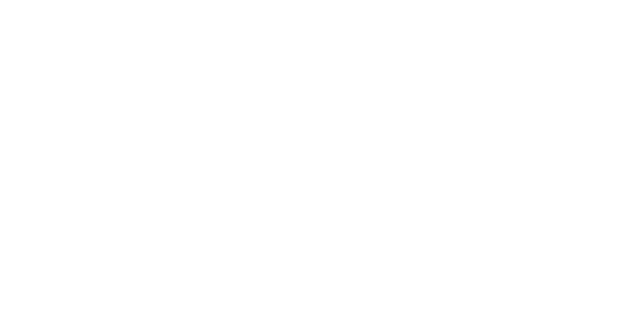
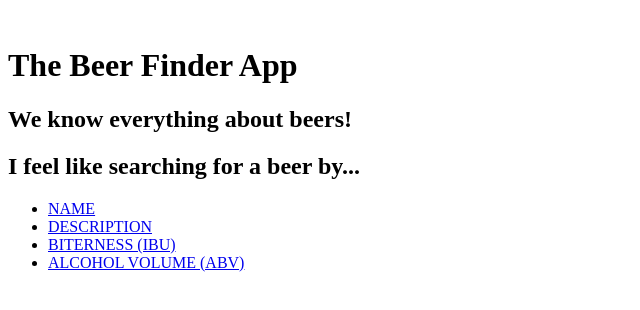
Before and after one commit to natkalia/BeerAPI, a plain HTML site: page src/index.html in a window 1280 px wide. Shown: the whole page, without its empty margins (0-640 px from the left). Drawn offline with Linux system fonts and the light colour scheme; files whose address does not match are found by name.

Commit message:
Add html structure for header with basic classes names

```diff
--- a/src/index.html
+++ b/src/index.html
@@ -8,7 +8,34 @@
 </head>
 <body>
 
-  <nav></nav>
+  <header class="header">
+    <div class="header-left">
+      <div class="header-left-image">
+        <img class="header-left-image__img" src="">
+      </div>
+    </div>
+    <div class="header-right">
+      <h1 class="header-right__title">The Beer Finder App</h1>
+      <h2 class="header-right__subtitle">We know everything about beers!</h2>
+      <nav class="nav">
+        <h2 class="nav__title">I feel like searching for a beer by...</h2>
+        <div class="nav-inner">
+          <ul class="nav-inner-items">
+            <li><a href="#">NAME</a></li>
+            <li><a href="#">DESCRIPTION</a></li>
+            <li><a href="#">BITERNESS (IBU)</a></li>
+            <li><a href="#">ALCOHOL VOLUME (ABV)</a></li>
+          </ul>
+          <div class="nav-inner-toggler">
+            <span class="nav-inner-toggler__bar"></span>
+            <span class="nav-inner-toggler__bar"></span>
+            <span class="nav-inner-toggler__bar"></span>
+          </div>
+        </div>
+      </nav>
+    </div>
+  </header>
+
   <main></main>
   <footer></footer>
 
```
